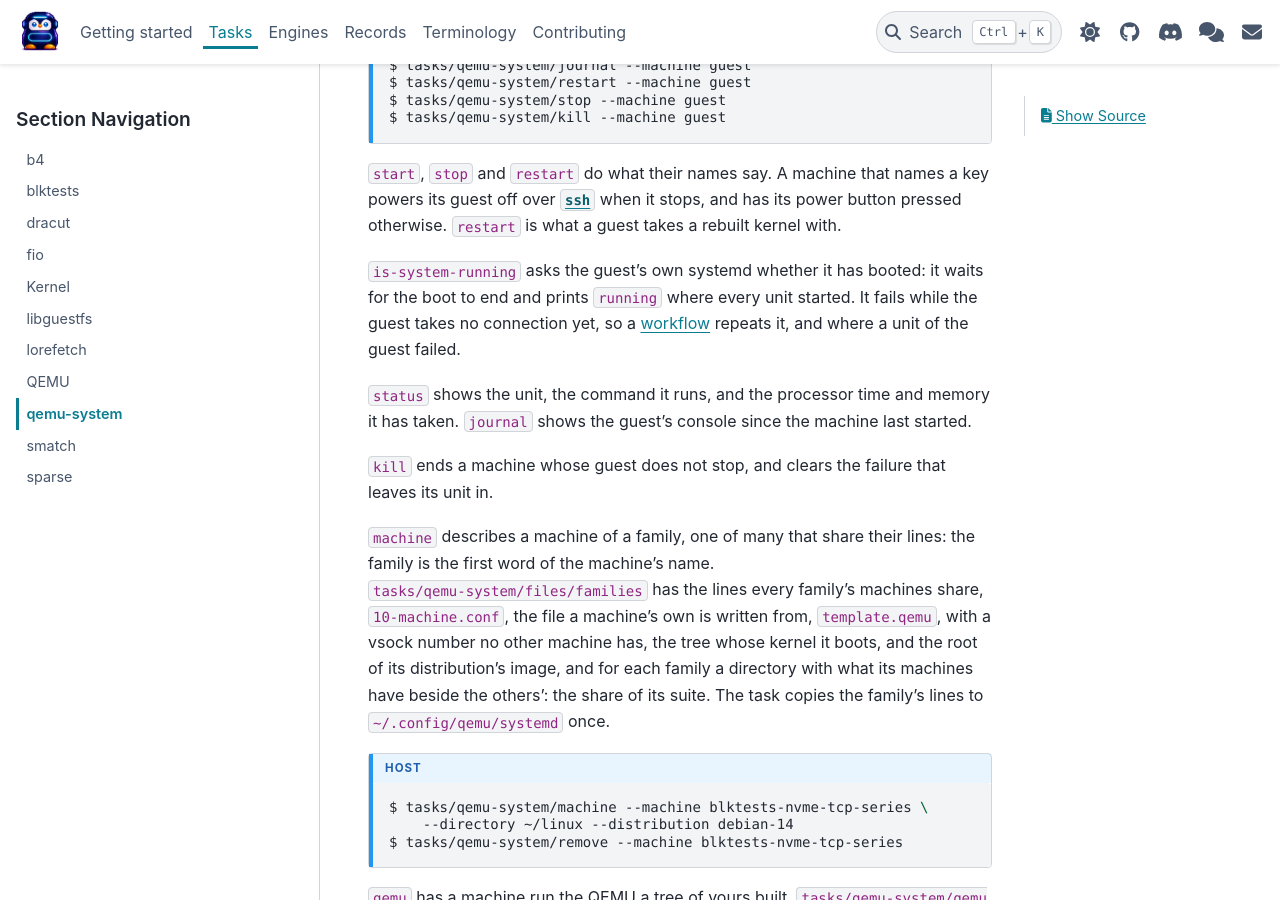
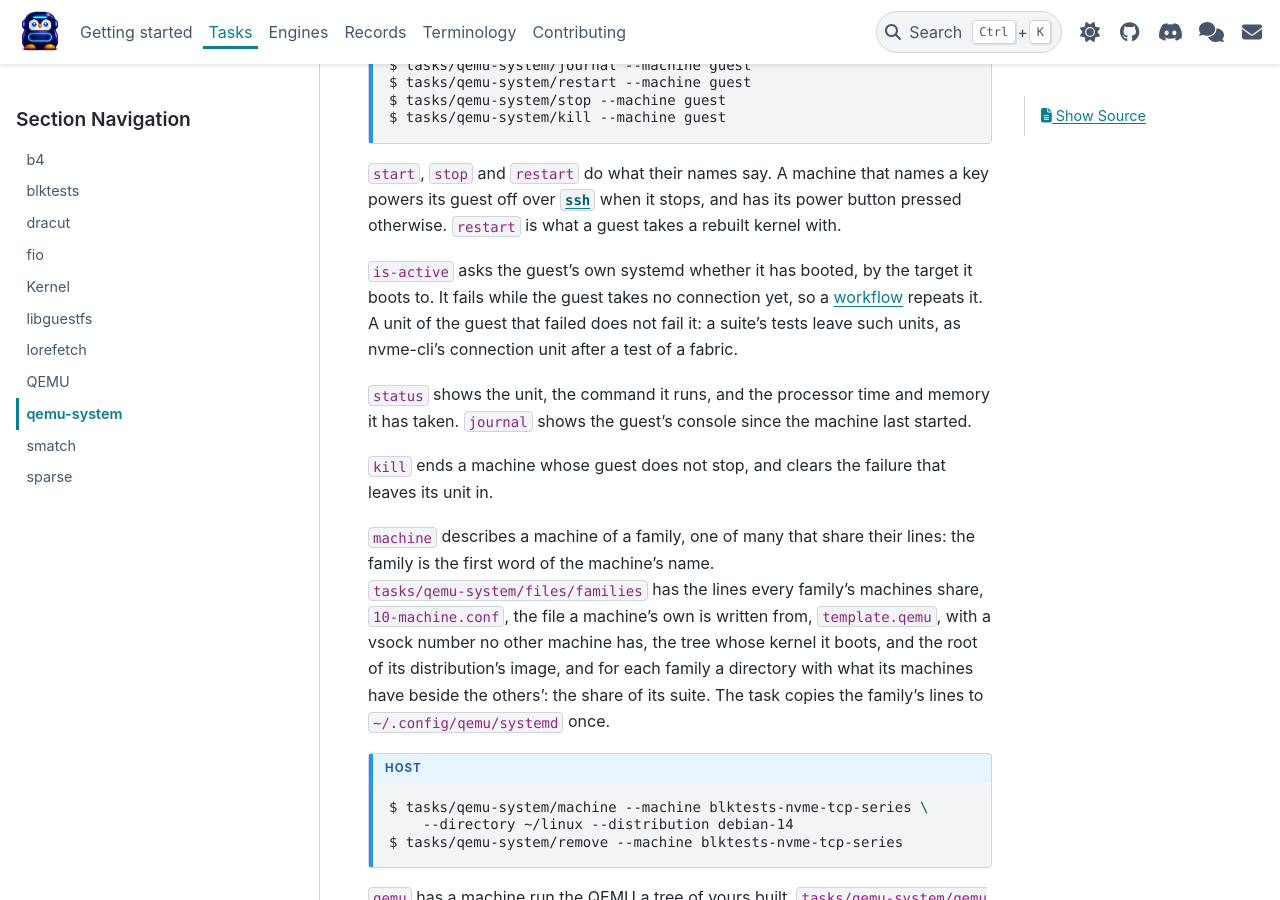
Before and after one commit to linux-kdevops/kdevops-ng, a Sphinx documentation site: the page built from docs/tasks/qemu-system.rst, in a window 1280 px wide and 900 px high, scrolled down 331 px. Built offline with Sphinx 7.4.7 and the PyData theme 0.15.4, drawn with Linux system fonts in a browser that asks for light colours.

Commit message:
qemu-system: wait for a guest's boot, not for its health
The workflows waited for is-system-running to say running. After the
nvme group's fc tests a guest is degraded for good: nvme-cli's
connection unit fails once a test takes its target away. A second run
on that machine then waited two minutes and gave up. The task asks
whether the guest reached the target it boots to.

Signed-off-by: Daniel Gomez <da.gomez@kernel.org>

```diff
--- a/docs/tasks/blktests.rst
+++ b/docs/tasks/blktests.rst
@@ -287,7 +287,7 @@ unit of your service manager.
 
 The workflow's tasks run alone as well:
 :src:`tasks/blktests/start` runs a group in a machine's guest from the
-host, and :src:`is-system-running <tasks/qemu-system/is-system-running>`
+host, and :src:`is-active <tasks/qemu-system/is-active>`
 of :doc:`qemu-system` says whether a guest has booted. Both reach the
 guest as ``systemctl --host`` does.
 
--- a/docs/tasks/qemu-system.rst
+++ b/docs/tasks/qemu-system.rst
@@ -27,11 +27,12 @@ A machine that names a key powers its guest off over :cmd:`ssh` when it
 stops, and has its power button pressed otherwise. ``restart`` is what a
 guest takes a rebuilt kernel with.
 
-:src:`is-system-running <tasks/qemu-system/is-system-running>` asks
-the guest's own systemd whether it has booted: it waits for the boot to
-end and prints ``running`` where every unit started. It fails while the
-guest takes no connection yet, so a :term:`workflow <Workflow>` repeats
-it, and where a unit of the guest failed.
+:src:`is-active <tasks/qemu-system/is-active>` asks the guest's own
+systemd whether it has booted, by the target it boots to. It fails
+while the guest takes no connection yet, so a
+:term:`workflow <Workflow>` repeats it. A unit of the guest that
+failed does not fail it: a suite's tests leave such units, as
+nvme-cli's connection unit after a test of a fabric.
 
 :src:`status <tasks/qemu-system/status>` shows the unit, the command it
 runs, and the processor time and memory it has taken.
```
Also changed, not shown: designs/guests.md (+1 -1 lines), 3 other files.
